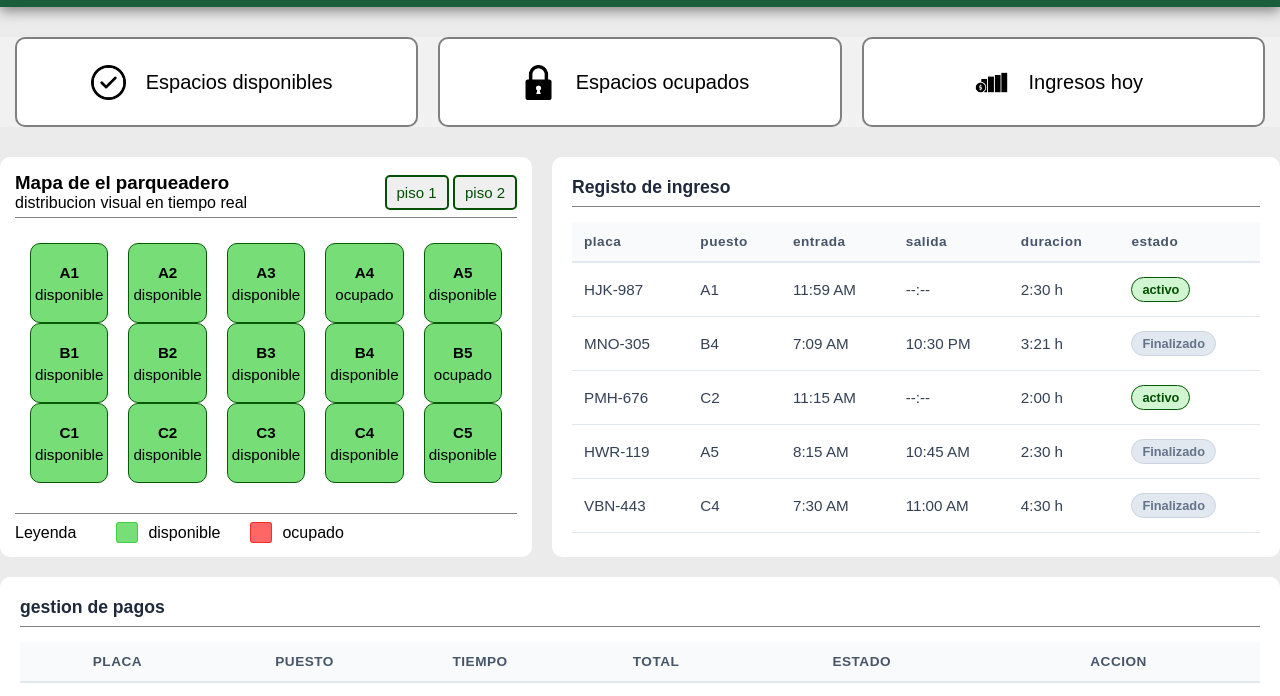
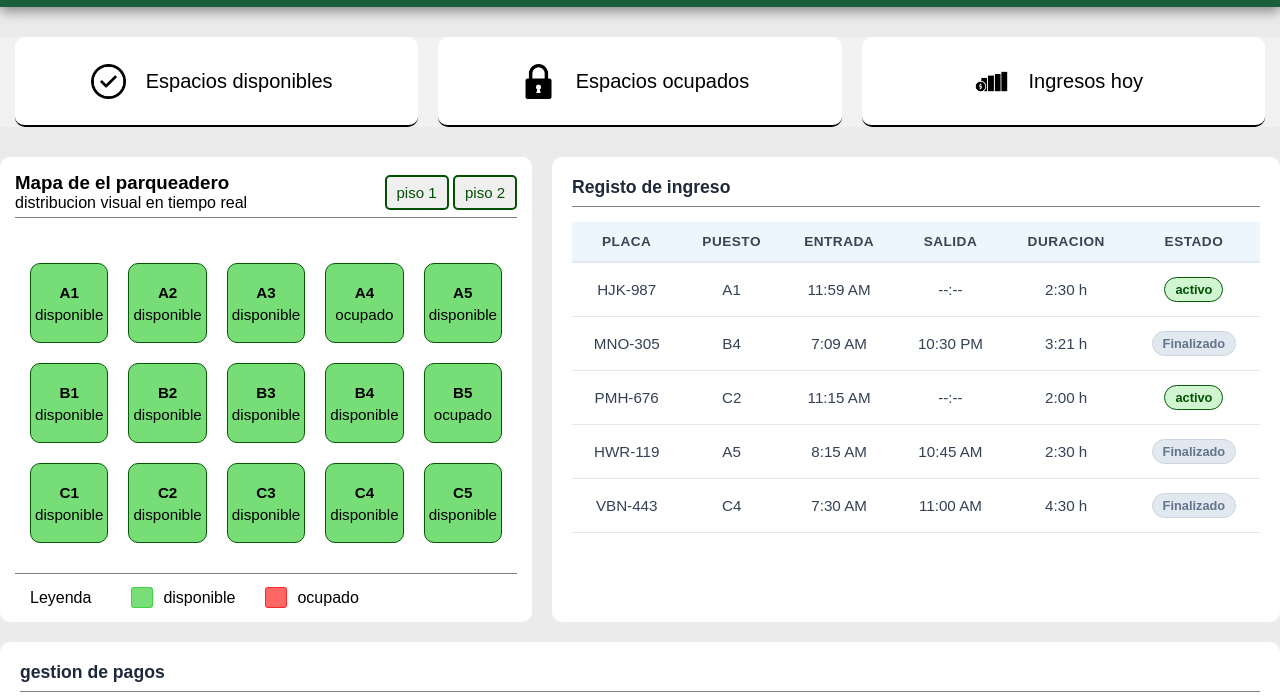
Before and after one commit to u20242227017-art/ParqueaYa-, a plain HTML site: page templates/administracionEspacio.html in a window 1280 px wide. Shown: the part 59-755 px from the top of the page. Drawn offline with Linux system fonts and the light colour scheme.

Commit message:
arregla un poco la puta mierda de administracion again

```diff
--- a/estilos/adminStyle.css
+++ b/estilos/adminStyle.css
@@ -63,7 +63,7 @@ header{
     align-items: center;
     gap: 10px;
     justify-content: center;
-    border: 2px solid rgba(27, 27, 27, 0.559);
+   border-bottom: 2px solid black;
     border-radius: 10px;
     padding:  10px 7px;
     height: 90px;
@@ -145,10 +145,11 @@ header{
 }
 
 .fila{
-  display: flex;
-  gap: 20px;
-width: 100%;
- justify-content: center;
+    margin-top: 20px;
+    display: flex;
+     gap: 20px;
+    width: 100%;
+    justify-content: center;
 }
 
 .puesto{
@@ -205,7 +206,8 @@ width: 100%;
     border-top: 1px solid gray;
     display: flex;
     gap: 30px;
-    padding-top: 10px;
+    padding-top: 15px;
+    padding-left: 15px;
 
 }
 
@@ -230,6 +232,7 @@ width: 100%;
 /*contenedor number dos >:v*/
 
 .parte2 {
+    align-items: center;
     background-color: #ffffff;
     border-radius: 10px;
     padding: 20px;
@@ -249,12 +252,13 @@ width: 100%;
     width: 100%;
     border-collapse: collapse;
     font-family: inherit;
-    text-align: left;
+    text-align: center;
 }
 
 .parte2 th {
-    background-color: #f8fafc;
-    color: #475569;
+    text-transform: uppercase;
+    background-color: #edf5fd;
+    color: #394352;
     font-size: 0.85rem;
     font-weight: 700;
     letter-spacing: 0.5px;
@@ -311,7 +315,7 @@ width: 100%;
 
 .parte3 th {
     text-transform: uppercase;
-    background-color: #f8fafc;
+    background-color: #edf5fd;
     color: #475569;
     font-size: 0.85rem;
     font-weight: 700;
```
